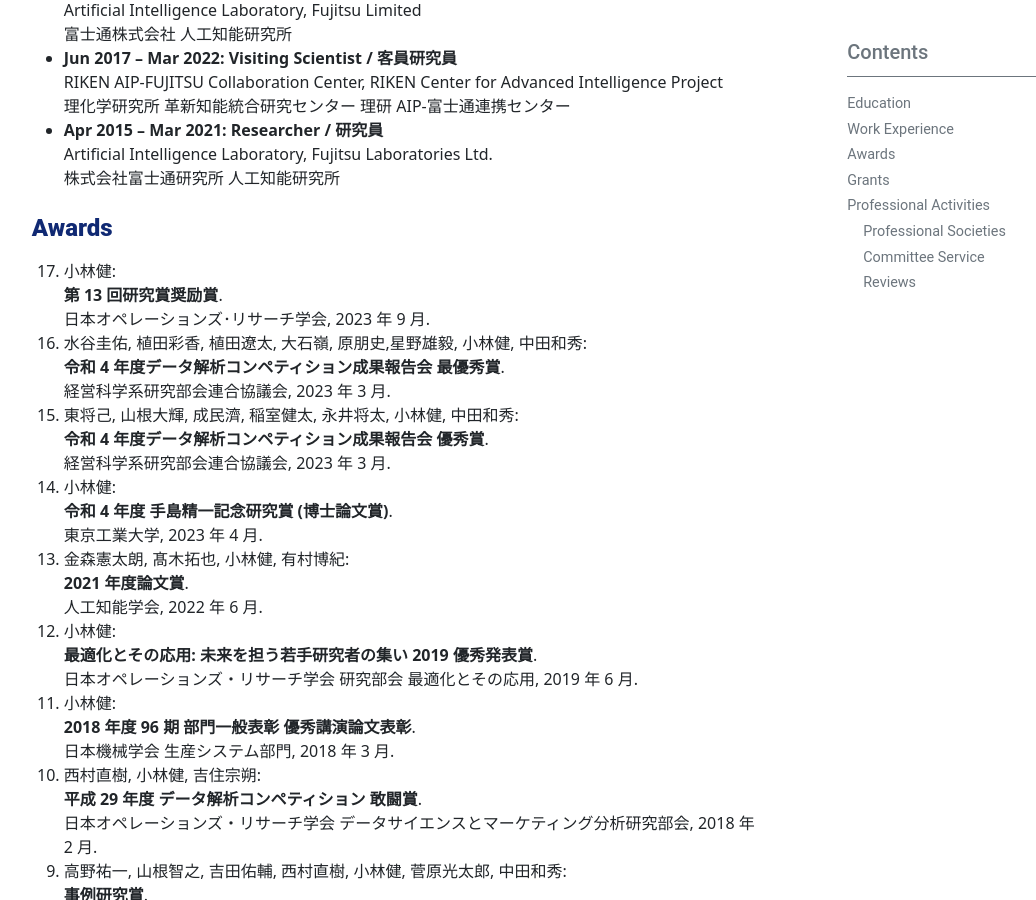
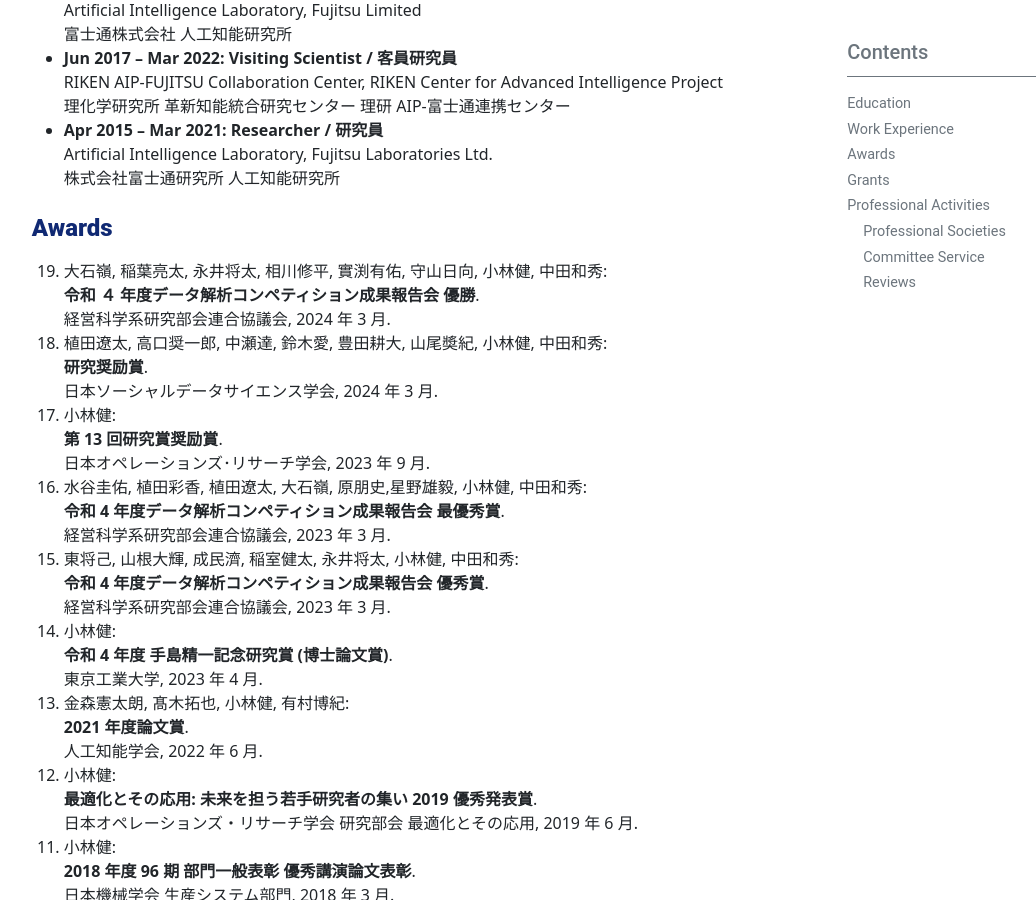
Before and after one commit to KenKoba2119/KenKoba2119.github.io, a Jekyll site: the page built from pages/cv.md, in a window 1280 px wide and 900 px high, scrolled down 664 px. Shown: the whole window, without its empty margins (74-1110 px from the left). Built offline with Jekyll 4.4.1, drawn with Linux system fonts in a browser that asks for light colours.

Commit message:
update awards

```diff
--- a/pages/cv.md
+++ b/pages/cv.md
@@ -33,6 +33,12 @@
 
 
 ## **Awards**
+1. 大石嶺,  稲葉亮太, 永井将太, 相川修平, 實渕有佑, 守山日向, 小林健, 中田和秀:
+**令和 ４ 年度データ解析コンペティション成果報告会 優勝**.
+経営科学系研究部会連合協議会, 2024 年 3 月.
+1. 植田遼太, 高口奨一郎, 中瀬達, 鈴木愛, 豊田耕大, 山尾奬紀, 小林健, 中田和秀:
+**研究奨励賞**.
+日本ソーシャルデータサイエンス学会, 2024 年 3 月.
 1. 小林健:
 **第 13 回研究賞奨励賞**.
 日本オペレーションズ･リサーチ学会, 2023 年 9 月.
```
